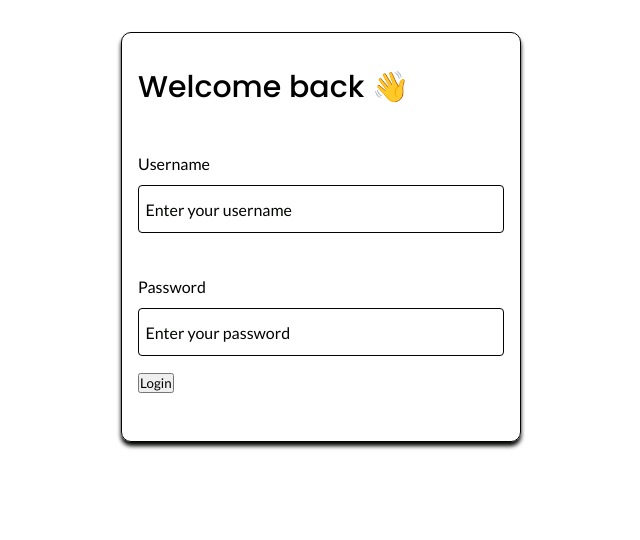
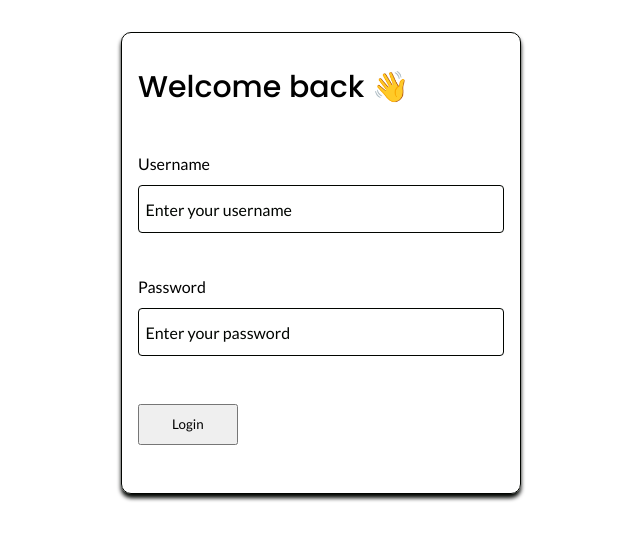
Before and after one commit to joshytheprogrammer/todos-frontend, a Nuxt app: page /login in a window 1280 px wide. Shown: the top 540 px of the page, without its empty margins (319-959 px from the left). Built offline with nearby package versions, Linux system fonts and the light colour scheme.

Commit message:
made changes to login UI

```diff
--- a/pages/login.vue
+++ b/pages/login.vue
@@ -10,7 +10,7 @@
         <label>Password</label>
         <input type="password" v-model="login.password" placeholder="Enter your password" />
       </div>
-      <div class="btn">
+      <div class="submit-line">
         <button type="submit">Login</button>
       </div>
     </form>
@@ -101,5 +101,16 @@ export default {
     }
 
   }
+
+  .submit-line {
+    display: inline-flex;
+    justify-content: center;
+    padding-top: 2rem;
+
+    button {
+      padding: 0.65rem 2rem;
+    }
+
+  }
 }
 </style>
```
